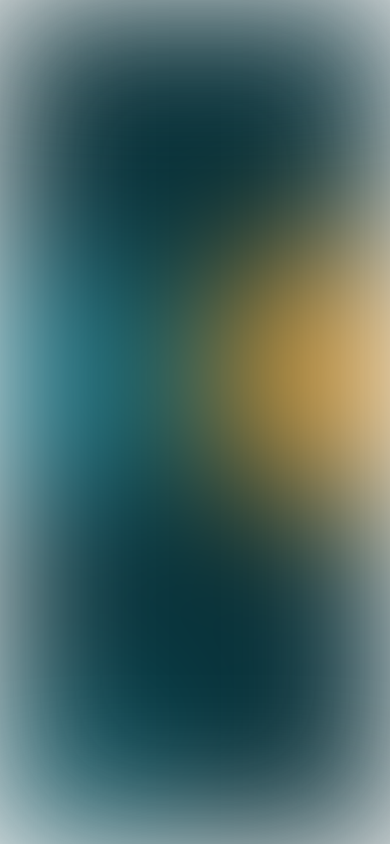
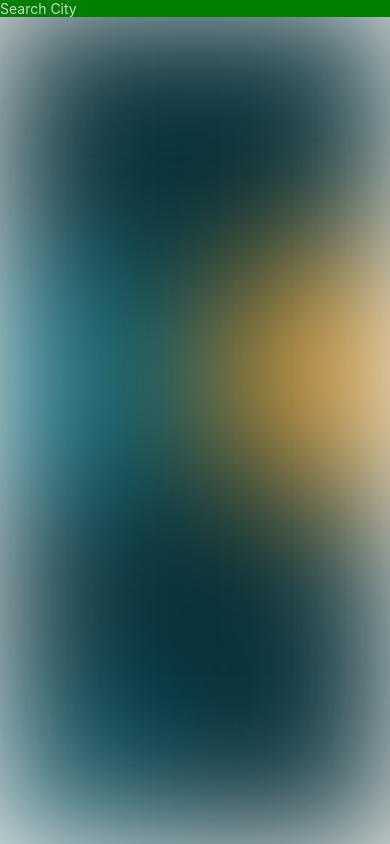
Before and after one commit to heefan/rn-weatherapp, a React Native app in the folder weatherapp/: screen /Home in a window 390 px wide. Built offline with nearby package versions, Linux system fonts and the light colour scheme.

Commit message:
#4, search bar, add outline view [4]

```diff
--- a/weatherapp/screens/HomeScreen.js
+++ b/weatherapp/screens/HomeScreen.js
@@ -1,6 +1,7 @@
 
 import React from 'react';
-import {View, StatusBar, Image } from 'react-native';
+import {View, StatusBar, Image, SafeAreaView, TextInput} from 'react-native';
+import { theme } from "../theme/index";
 
 export default function HomeScreen() {
     return (
@@ -10,6 +11,16 @@ export default function HomeScreen() {
                 blurRadius={70}
                 source={require("../assets/images/bg.png")}
                 style={{width: '100%', height: '100%', position: 'absolute'}} />
+
+            <SafeAreaView className={"flex flex-1"} style={{backgroundColor: "red"}}>
+                {/* search area */}
+                <View style={{backgroundColor: "blue"}}>
+                    <View style={{backgroundColor: "green"}}>
+                        <TextInput placeholder={'Search City'} placeholderTextColor={'lightgrey'} />
+                    </View>
+                </View>
+            </SafeAreaView>
         </View>
+
     );
 }
--- /dev/null
+++ b/weatherapp/theme/index.js
@@ -0,0 +1,3 @@
+export const theme = {
+    bgWhite: opacity => 'rgba(255, 255, 255, ' + opacity + ')',
+}
```
